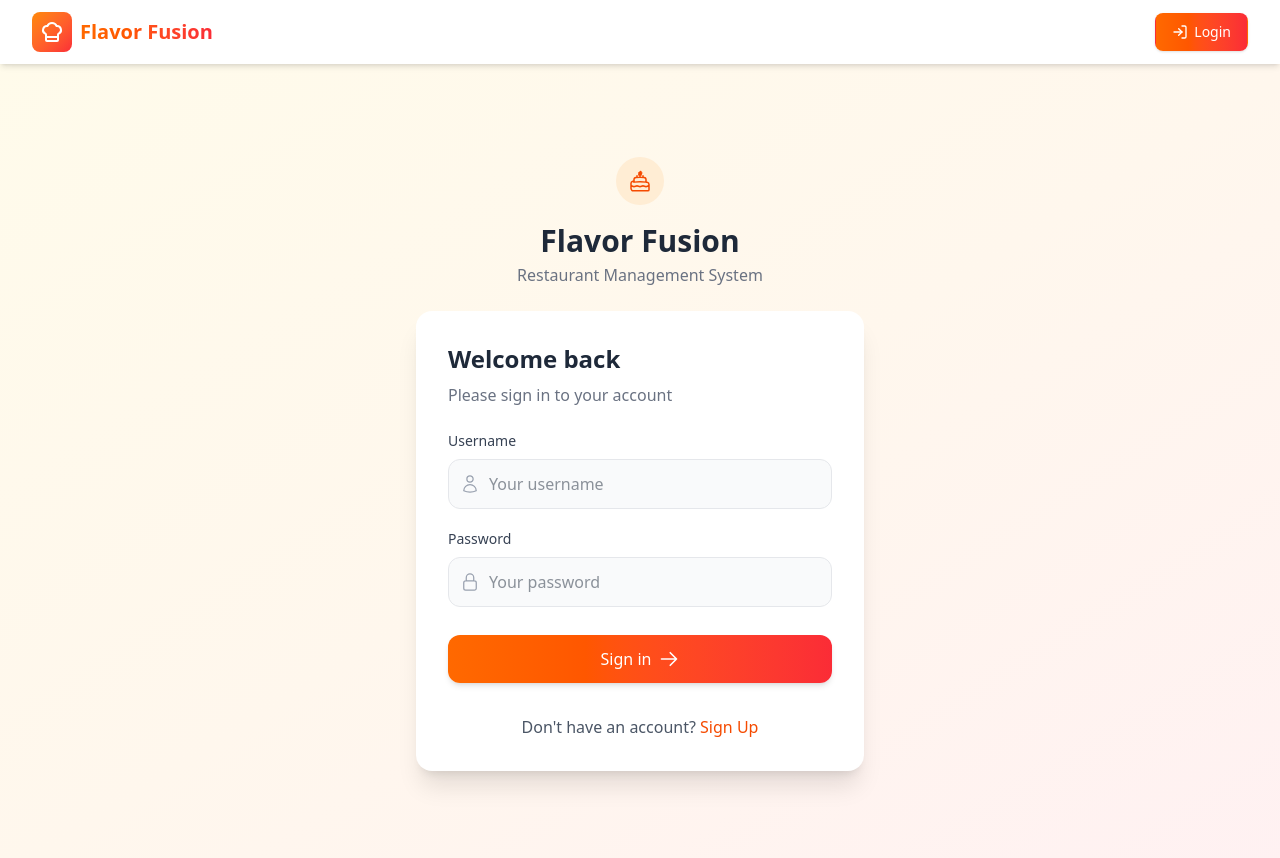
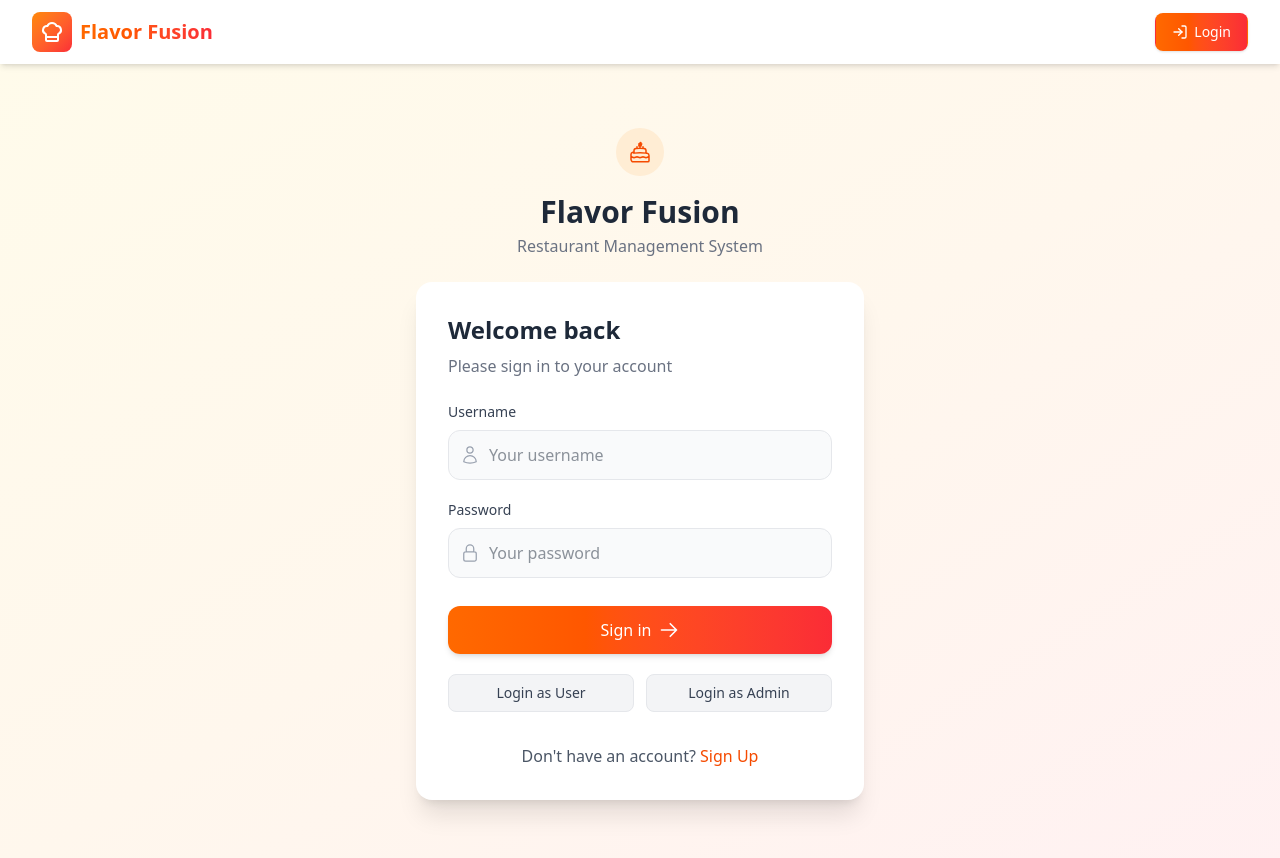
Before and after one commit to Sujaltalreja29/full-stack-task-management-app, a React (Vite) app in the folder Frontend/: page /login in a window 1280 px wide. Shown: the top 858 px of the page. Built offline with nearby package versions, Linux system fonts and the light colour scheme.

Commit message:
added guest logins

```diff
--- a/Frontend/src/components/Auth/Login.jsx
+++ b/Frontend/src/components/Auth/Login.jsx
@@ -36,6 +36,25 @@ export default function Login() {
       navigate("/menu");
     } catch (err) {
       toast.error(err.message || "Invalid username or password");
+    } finally {
+      setLoading(false);
+    }
+  };
+
+  const handleTestLogin = async (role) => {
+    setLoading(true);
+    try {
+      // Simulate login with test credentials based on role
+      const credentials = role === 'admin'
+        ? { username: 'testadmin', password: '123456' }
+        : { username: 'test', password: '123456' };
+
+      const data = await authService.login(credentials.username, credentials.password);
+      login(data, data.token);
+      toast.success(`Login successful as ${role}!`);
+      navigate("/menu");
+    } catch (err) {
+      toast.error(err.message || "Test login failed");
     } finally {
       setLoading(false);
     }
@@ -179,10 +198,33 @@ export default function Login() {
               </motion.div>
             </form>
 
+            {/* Test Login Buttons */}
             <motion.div
               initial={{ opacity: 0 }}
               animate={{ opacity: 1 }}
               transition={{ delay: 0.6 }}
+              className="mt-5 grid grid-cols-2 gap-3"
+            >
+              <button
+                onClick={() => handleTestLogin('user')}
+                disabled={loading}
+                className="flex justify-center items-center py-2 px-3 rounded-lg text-gray-700 bg-gray-100 hover:bg-gray-200 border border-gray-200 transition duration-200 text-sm font-medium"
+              >
+                Login as User
+              </button>
+              <button
+                onClick={() => handleTestLogin('admin')}
+                disabled={loading}
+                className="flex justify-center items-center py-2 px-3 rounded-lg text-gray-700 bg-gray-100 hover:bg-gray-200 border border-gray-200 transition duration-200 text-sm font-medium"
+              >
+                Login as Admin
+              </button>
+            </motion.div>
+
+            <motion.div
+              initial={{ opacity: 0 }}
+              animate={{ opacity: 1 }}
+              transition={{ delay: 0.7 }}
             >
               <p className="mt-8 text-center text-gray-600">
                 Don't have an account?{" "}
```
